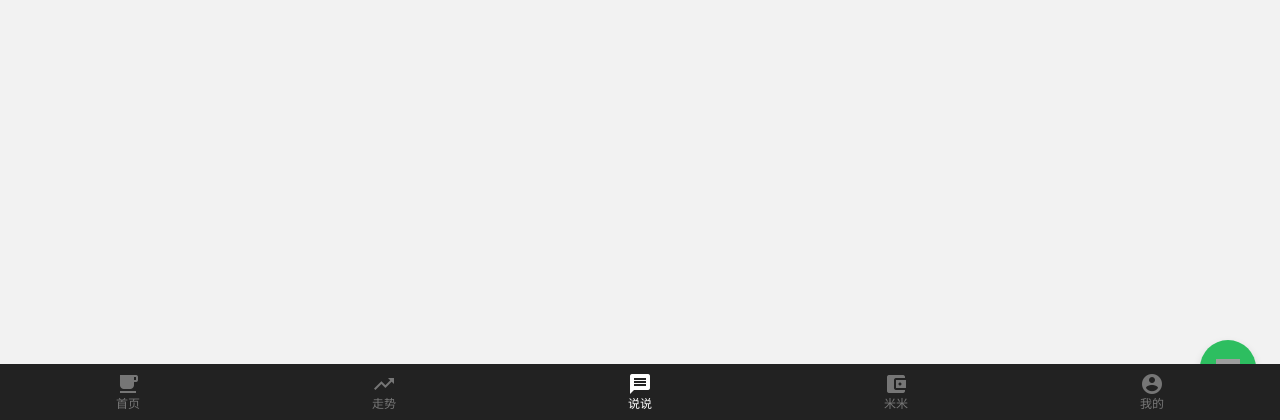
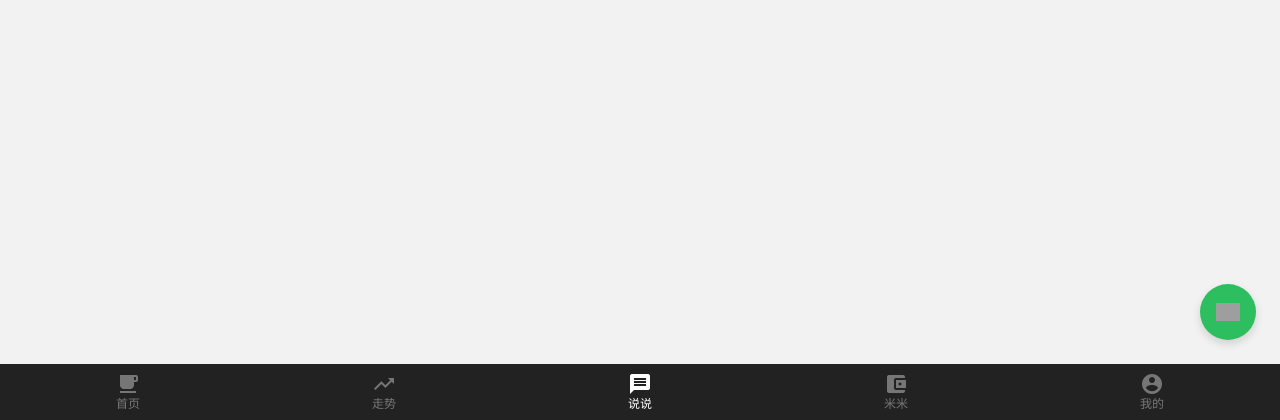
Before and after one commit to tang7h/caipiao, a PHP site: page /bbs in a window 1280 px wide. Shown: the part 380-800 px from the top of the page. Run offline with PHP 8.4, Linux system fonts and the light colour scheme; a user stored in the database is signed in; data that the repository does not hold is empty; some libraries are stand-ins or nearby versions; grey boxes are pictures that could not be loaded.

```diff
--- a/css/caipiao.css
+++ b/css/caipiao.css
@@ -1157,6 +1157,12 @@ section.share {
 }
 
 
+/*fabs*/
+.section-fab {
+	bottom: 72px;
+	z-index: 106;
+}
+
 
 /*Waterfall*/
 #item-template {
```
